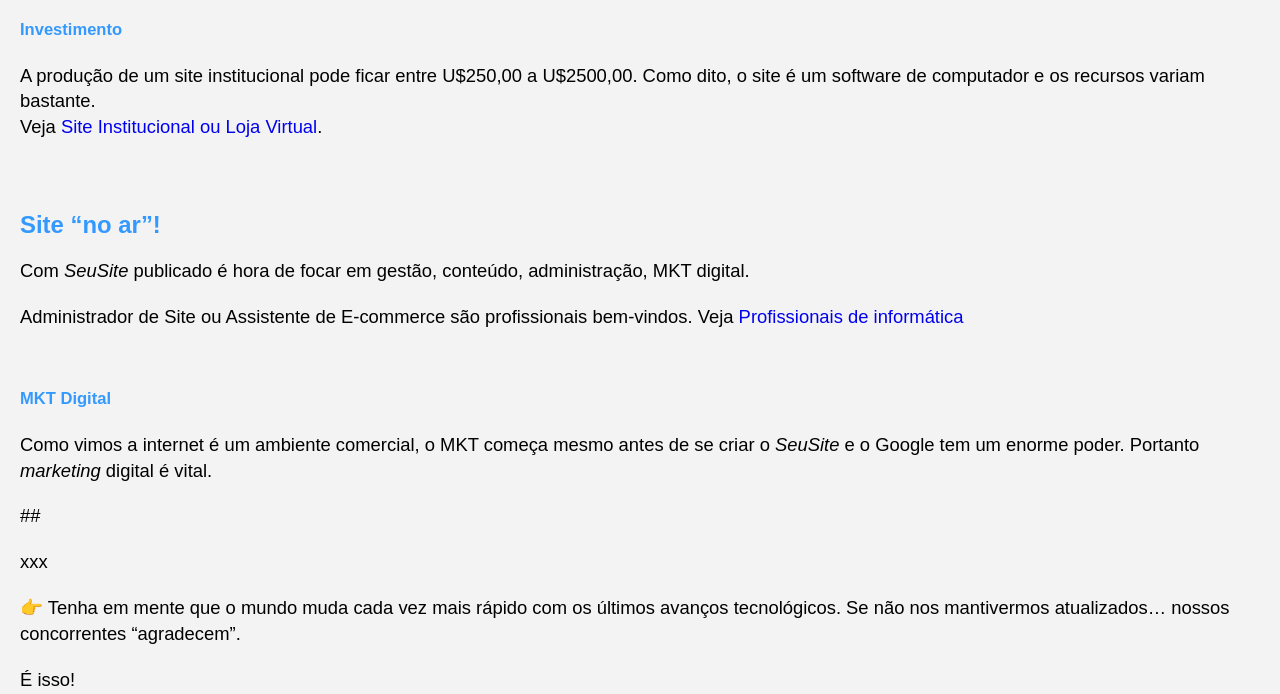
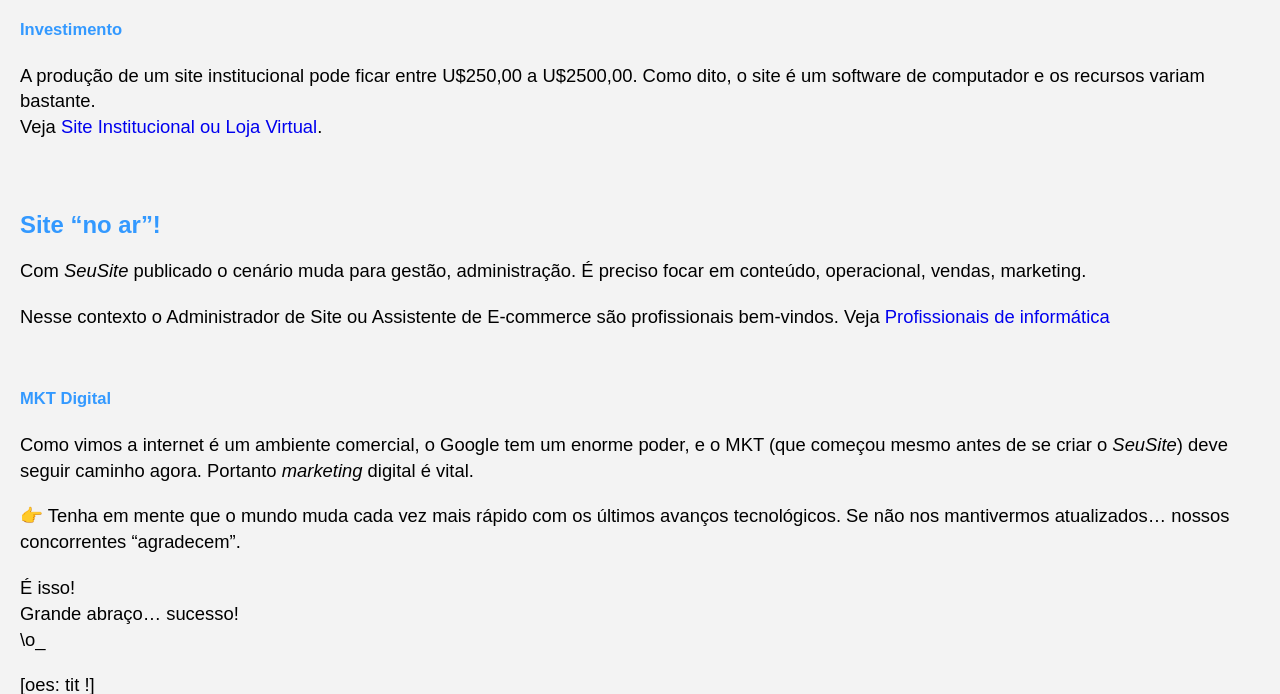
Before and after one commit to Joesynth/joesynth.github.io, a Jekyll site: the page built from _posts/2021-01-03-site-comercial-um-tutorial-essencial.md, in a window 1280 px wide and 900 px high, scrolled down 8355 px, cut to the strip 0-694 px from the top of the window. Built offline with Jekyll 4.4.1, drawn with Linux system fonts in a browser that asks for light colours.

Commit message:
Improve clarity in site management and marketing section

```diff
--- a/_posts/2021-01-03-site-comercial-um-tutorial-essencial.md
+++ b/_posts/2021-01-03-site-comercial-um-tutorial-essencial.md
@@ -274,21 +274,19 @@ Veja [Site Institucional ou Loja Virtual](/private).
 
 ## Site "no ar"!
 
-Com *SeuSite* publicado é hora de focar em gestão, conteúdo, administração, MKT digital.
+Com *SeuSite* publicado o cenário muda para gestão, administração.
+É preciso focar em conteúdo, operacional, vendas, marketing.
 
-Administrador de Site ou Assistente de E-commerce são profissionais bem-vindos.
+Nesse contexto o Administrador de Site ou Assistente de E-commerce são profissionais bem-vindos.
 Veja [Profissionais de informática](/private)
 
 
 ###### MKT Digital
 
 
-Como vimos a internet é um ambiente comercial, o MKT começa mesmo antes de se criar o *SeuSite* e o Google tem um enorme poder. Portanto *marketing* digital é vital.
+Como vimos a internet é um ambiente comercial, o Google tem um enorme poder, e o MKT (que começou mesmo antes de se criar o *SeuSite*) deve seguir caminho agora. Portanto *marketing* digital é vital.
 
 
-##
-
-xxx
 
 👉️ Tenha em mente que o mundo muda cada vez mais rápido com os últimos avanços tecnológicos. Se não nos mantivermos atualizados... nossos concorrentes "agradecem".
 
```
